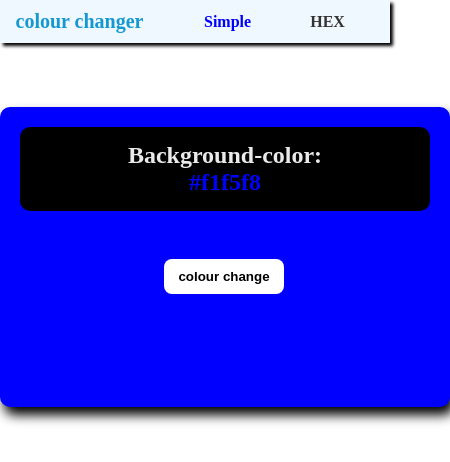
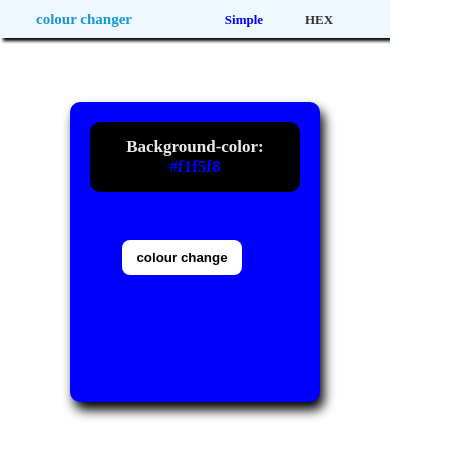
Before and after one commit to Vegetablegito247/practice-java-colour-changer, a plain HTML site: page index.html in a window 390 px wide. Shown: the whole page, 450 px wide, since content can reach past the window. Drawn offline with Linux system fonts and the light colour scheme.

Commit message:
media-querry

```diff
--- a/style.css
+++ b/style.css
@@ -5,7 +5,7 @@
 }
 
 nav {
-    /* width: 100%; */
+    width: 100%;
     display: flex;
     justify-content: space-around;
     align-items: center;
@@ -41,7 +41,7 @@ li a:hover {
     color: rgb(21, 152, 208);
 }
 
-.simp {
+main {
     width: 450px;
     height: 300px;
     border-radius: 10px;
@@ -52,13 +52,11 @@ li a:hover {
 }
 
 .hex {
-    width: 450px;
-    height: 300px;
-    border-radius: 10px;
     background-color: rgb(0, 181, 33);
-    margin: 4rem auto;
-    padding: 20px;
-    box-shadow: 4px 8px .7rem black;
+}
+
+.simp {
+    background-color: blue;
 }
 
 .container {
@@ -89,3 +87,65 @@ button {
     outline: none;
     font-weight: bold;
 }
+
+@media (max-width: 565px) {
+    nav {
+        width: 100%;
+        display: flex;
+        justify-content: space-around;
+        align-items: center;
+        box-shadow: 3px 3px .2rem black;
+        padding: 10px 0;
+        background-color: aliceblue;
+    }
+
+    .active {
+        color: rgb(0, 0, 255);
+    }
+
+    .logo h4 {
+        font-size: 15px;
+        color: rgb(21, 152, 208);
+    }
+
+    ul {
+        display: flex;
+        width: 150px;
+        justify-content: space-around;
+        list-style: none;
+    }
+
+    li a {
+        text-decoration: none;
+        color: rgb(53, 50, 50);
+        font-weight: bold;
+        font-size: 13px;
+        transition: .7s;
+    }
+
+    main {
+        width: 250px;
+        border-radius: 10px;
+        background-color: blue;
+        margin: 4rem auto;
+        padding: 20px;
+        box-shadow: 4px 8px .7rem black;
+    }
+
+    .container h2 {
+        color: rgb(234, 234, 234);
+        font-size: 17px;
+        font-weight: 700;
+    }
+
+    button {
+        padding: 10px 0;
+        width: 120px;
+        margin: 3rem 2rem;
+        border: none;
+        background-color: white;
+        border-radius: 8px;
+        outline: none;
+        font-weight: bold;
+    }
+}
```
